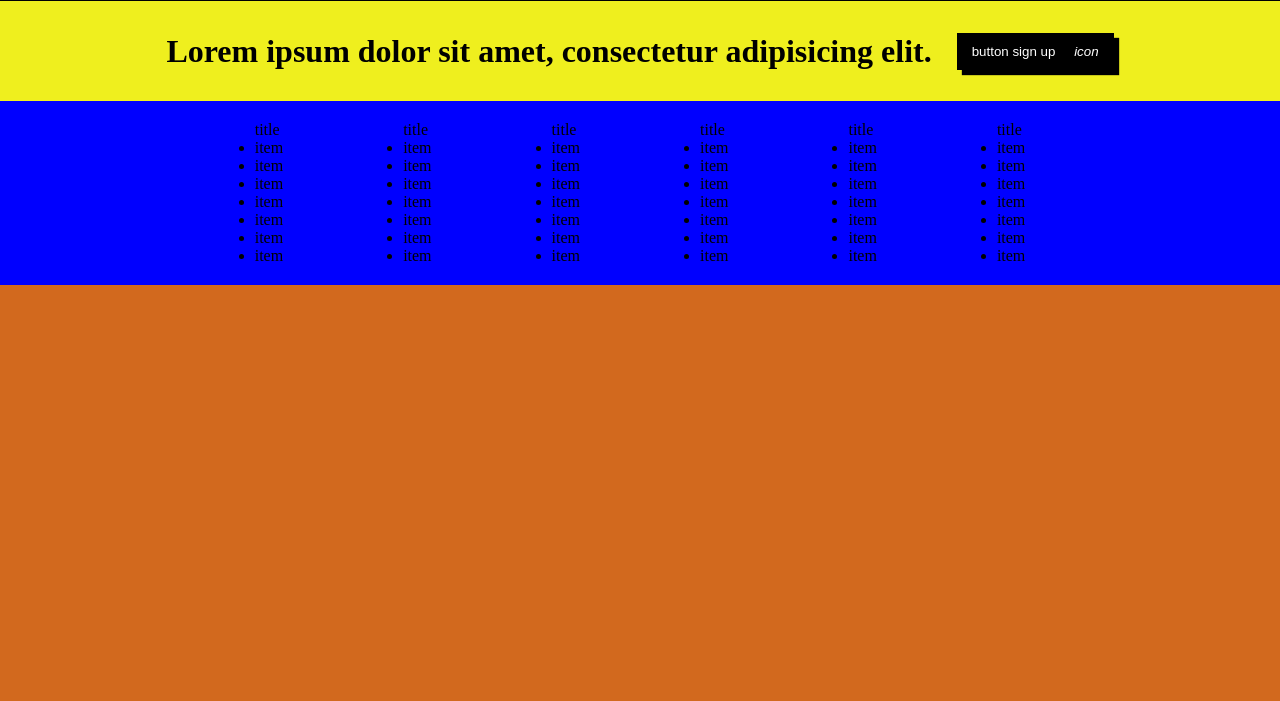
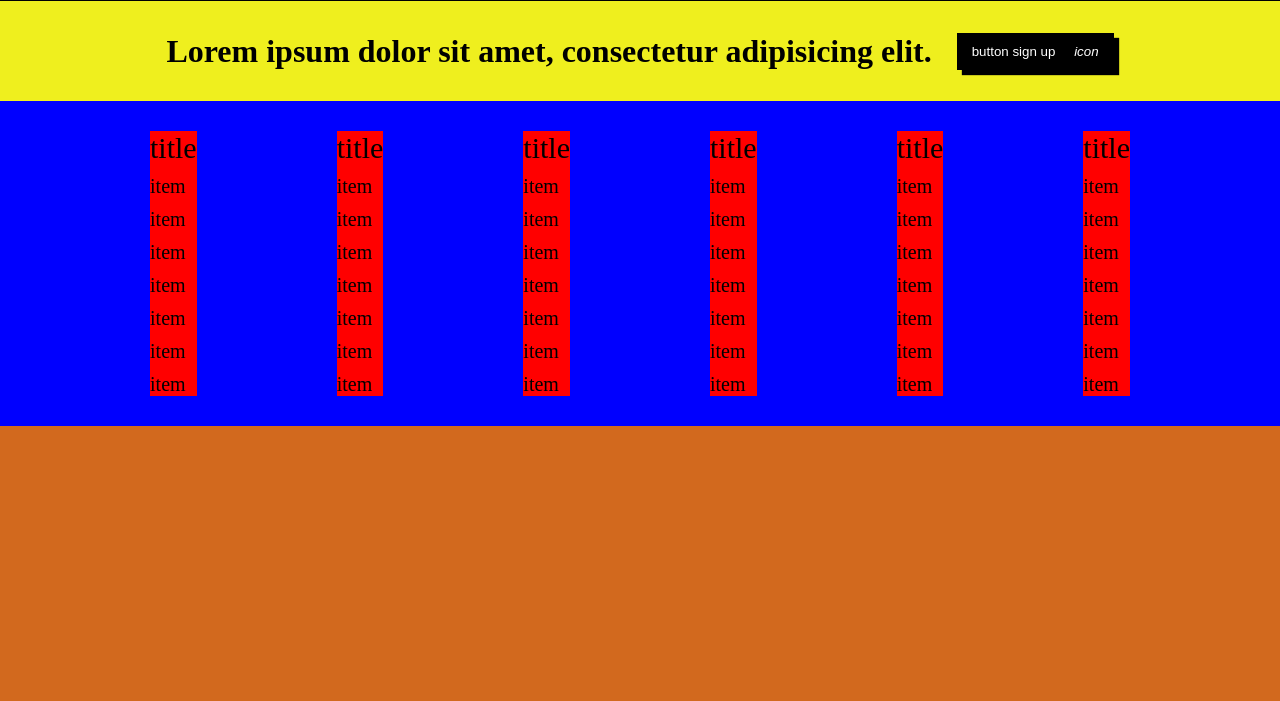
Before and after one commit to AmirTaki/project, a PHP site: page / in a window 1280 px wide. Shown: the part 3815-4516 px from the top of the page. Run offline with PHP 8.4, Linux system fonts and the light colour scheme.

Commit message:
styles : footer p 5

```diff
--- a/src/styles.css
+++ b/src/styles.css
@@ -533,10 +533,15 @@ footer{
     margin: 20px 60px;
 }
 .container-footer div ul{
-
+    list-style-type: none;
+    background-color: red;
+    margin: 10px;
+    font-size: 30px;
 }
 .container-footer div ul li{
-
+    margin-top: 10px;
+    margin-bottom: 10px;
+    font-size: 20px;
 }
 /* media query */
 @media screen and (min-width : 2048px) {
```
